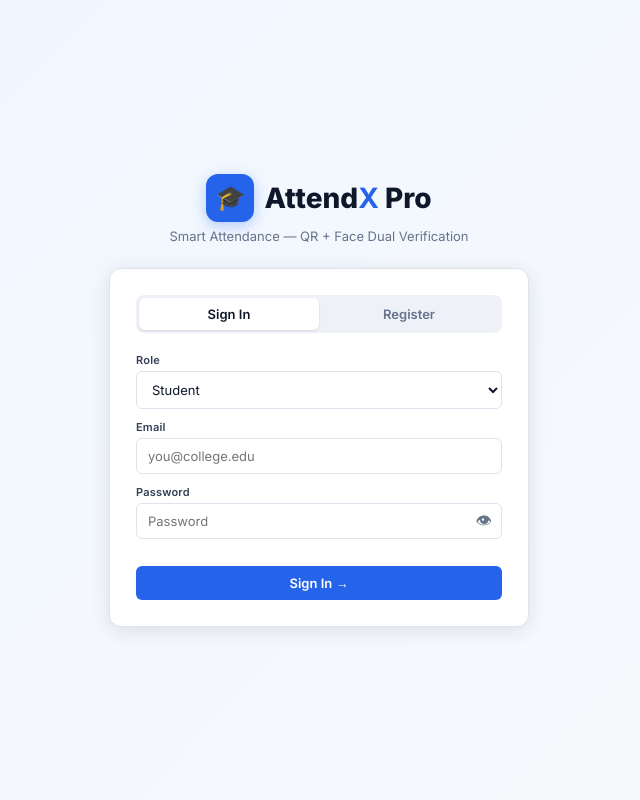
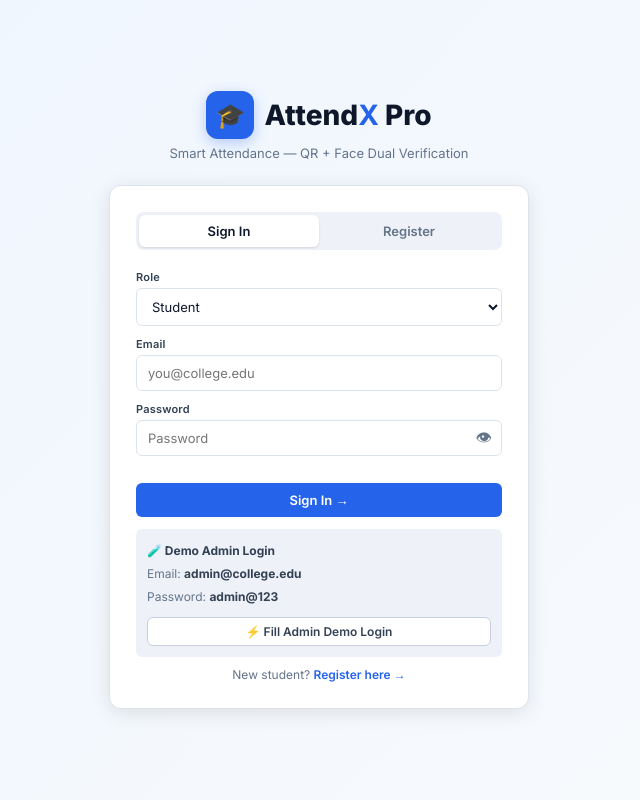
Before and after one commit to ManthanBytes/faceattend-pro, a Flask app: page / in a window 1280 px wide. Shown: the whole page, without its empty margins (321-961 px from the left). Run offline with Flask 3, Linux system fonts and the light colour scheme; data comes from the database, SQL or seed files in the repository; some libraries are stand-ins or nearby versions.

Commit message:
Add demo admin login feature to index.html
Added demo admin login section with credentials and fill button.

```diff
--- a/AttendXv4/templates/index.html
+++ b/AttendXv4/templates/index.html
@@ -326,6 +326,15 @@ body.dark .sb-theme-btn{background:#334155;border-color:#475569}
         </div>
         <div class="err" id="lErr"></div>
         <button class="btn btn-blue btn-w" onclick="doLogin()">Sign In →</button>
+        <div class="demo-box">
+          <b>🧪 Demo Admin Login</b><br>
+          Email: <b>admin@college.edu</b><br>
+          Password: <b>admin@123</b><br>
+          <button type="button" class="btn btn-out btn-sm" style="margin-top:8px;width:100%" onclick="fillDemoAdmin()">⚡ Fill Admin Demo Login</button>
+        </div>
+        <div style="text-align:center;font-size:12px;color:var(--ink3);margin-top:10px">
+          New student? <a href="#" onclick="switchTab('r');return false;" style="color:var(--blue);font-weight:600;text-decoration:none">Register here →</a>
+        </div>
       </div>
       <div id="fmR" style="display:none">
         <div class="fg"><label class="fl">I am a</label>
@@ -357,6 +366,9 @@ body.dark .sb-theme-btn{background:#334155;border-color:#475569}
         </div>
         <div class="err" id="rErr"></div>
         <button class="btn btn-green btn-w" onclick="doRegister()">Create Account →</button>
+        <div style="text-align:center;font-size:12px;color:var(--ink3);margin-top:10px">
+          Already have an account? <a href="#" onclick="switchTab('l');return false;" style="color:var(--blue);font-weight:600;text-decoration:none">Sign in here →</a>
+        </div>
       </div>
     </div>
   </div>
@@ -949,6 +961,14 @@ function pBar(p){ return `<div class="pbar"><div class="pbar-fill" style="width:
 const getDN=id=>(allDivs.find(d=>d.id===id)||{}).name||'—'
 const getDeptN=id=>(allDepts.find(d=>d.id===id)||{}).name||'—'
 const myActiveSess=()=>CU?allSessions.find(s=>s.active&&s.teacher_id===CU.id)||null:null
+
+// ── DEMO LOGIN HELPER ───────────────────────────────────────
+function fillDemoAdmin(){
+  sv('lRole','admin')
+  sv('lEm','admin@college.edu')
+  sv('lPw','admin@123')
+  toast('Demo admin credentials filled — click Sign In','info')
+}
 
 // ── BOOT ──────────────────────────────────────────────────────
 async function bootApp(){
```
